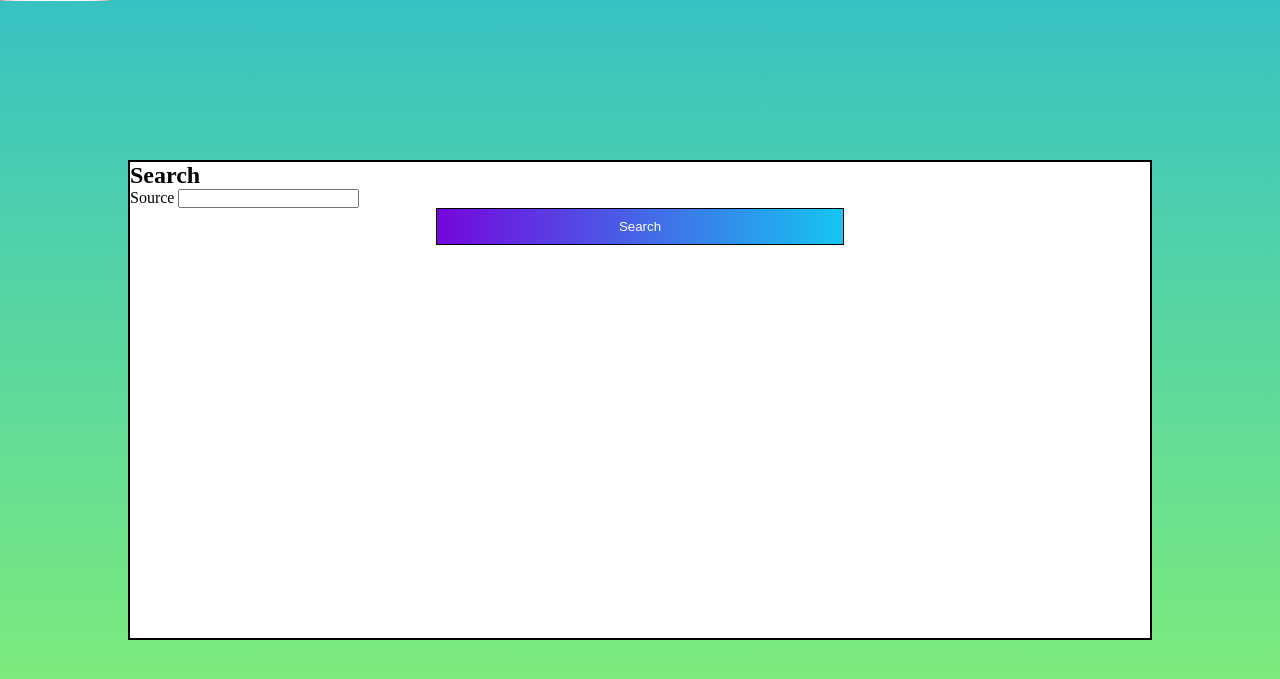
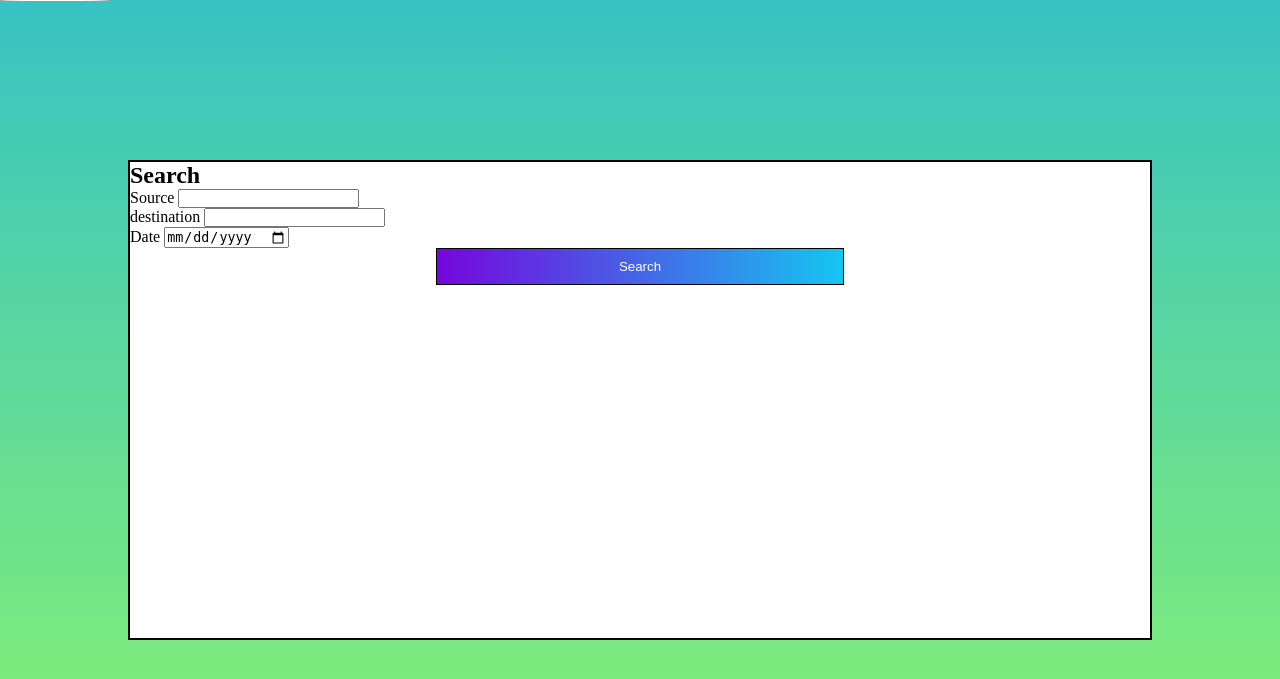
Before and after one commit to Sidd438/DBMSproject, a Django app: page /flights/search/ in a window 1280 px wide. Shown: the part 76-755 px from the top of the page. Run offline with Django 4.2, Linux system fonts and the light colour scheme; some web fonts are replaced.

Commit message:
date added

```diff
--- a/flights/templates/searchbox.html
+++ b/flights/templates/searchbox.html
@@ -39,13 +39,15 @@
               <label for="source">Source</label>
               <input type="text" name="source" id="source" />
             </div>
+            <div class="destination">
+              <label for="destination">destination</label>
+              <input type="text" name="destination" id="destination" />
+            </div>
             <div class="search2">
-              {% comment %}
               <div class="date">
                 <label for="date">Date</label>
                 <input type="date" name="date" id="date" />
               </div>
-              {% endcomment %}
               <div class="searchbutton">
                 <center><input type="submit" value="Search" /></center>
               </div>
@@ -62,7 +64,7 @@
         <div class="box2">
           <div class="side1">
             <div class="time">{{flight.start_time}}</div>
-            <div class="source">{{flight.source}}</div>
+            <div class="destination">{{flight.source}}</div>
           </div>
           <div class="side2">---------------------------------------</div>
           <div class="side3">
--- a/flights/views.py
+++ b/flights/views.py
@@ -127,6 +127,9 @@ def FlightListView(request):
             query += f" and destination = '{request.GET.get('destination')}'"
         if request.GET.get('source'):
             query += f" and source = '{request.GET.get('source')}'"
+        if request.GET.get('date'):
+            query += f" and CAST(start_time AS DATE) = '{request.GET.get('date')}'"
+        print(request.GET)
     flights = Flight.objects.raw(query)
     return render(request, "flightlist.html", context={"data":flights, "destination":request.GET.get('destination'), "source":request.GET.get('source')})
 
```
